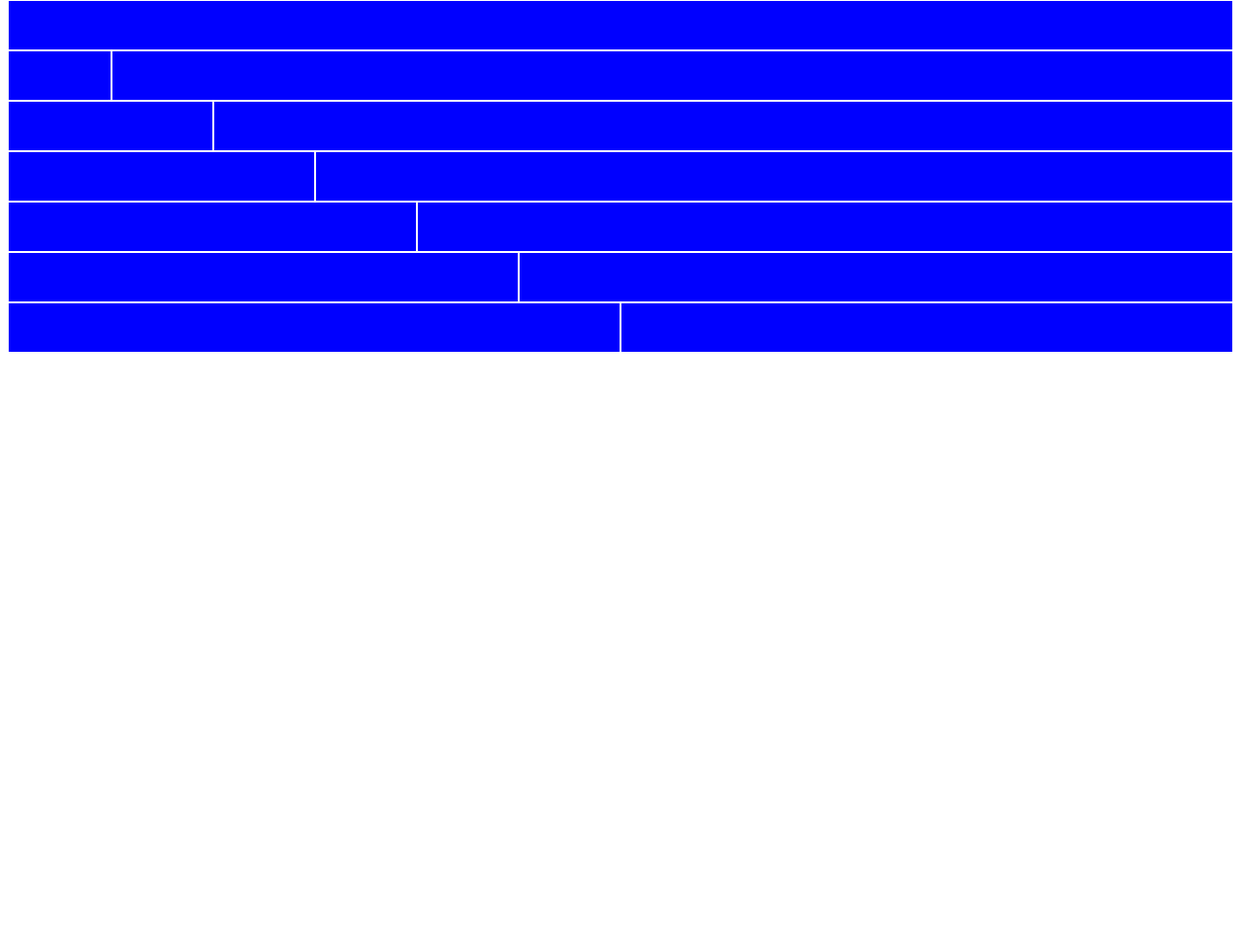
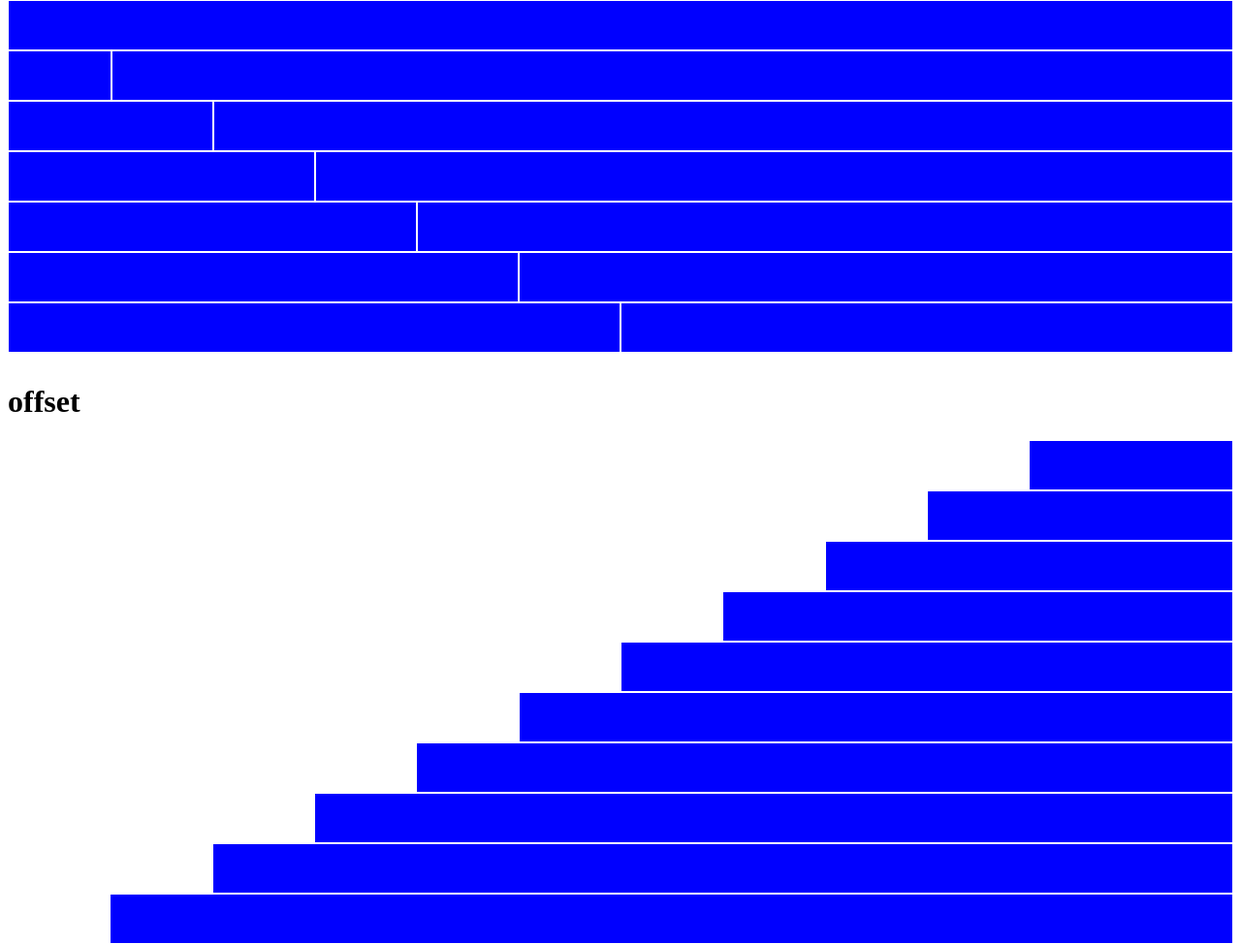
Before and after one commit to Enzo-belardo/html-css-12bool, a plain HTML site: page index.html in a window 1280 px wide. Shown: the part 449-1423 px from the top of the page at 97% size. Before the commit the page ends 829 px from the top, so only its background shows below. Drawn offline with Linux system fonts and the light colour scheme.

Commit message:
aggiunto ultimo articolo delle col con offset

```diff
--- a/12bool.css
+++ b/12bool.css
@@ -1,3 +1,9 @@
+[class*="col-"]{
+    background-color: blue;
+    border: solid 1px white;
+
+}
+
 .col-1{
     flex-basis: calc((100% / 12) *1);
 }
@@ -35,8 +41,40 @@
     flex-basis: calc((100% / 12) *12);
 }
 
-[class*="col-"]{
-    background-color: blue;
-    border: solid 1px white;
 
+.col-offset-1{
+    margin-left: calc((100% / 12) *1);
 }
+.col-offset-2{
+    margin-left: calc((100% / 12) *2);
+}
+.col-offset-3{
+    margin-left: calc((100% / 12) *3);
+}
+.col-offset-4{
+    margin-left: calc((100% / 12) *4);
+}
+.col-offset-5{
+    margin-left: calc((100% / 12) *5);
+}
+.col-offset-6{
+    margin-left: calc((100% / 12) *6);
+}
+.col-offset-7{
+    margin-left: calc((100% / 12) *7);
+}
+.col-offset-8{
+    margin-left: calc((100% / 12) *8);
+}
+.col-offset-9{
+    margin-left: calc((100% / 12) *9);
+}
+.col-offset-10{
+    margin-left: calc((100% / 12) *10);
+}
+.col-offset-11{
+    margin-left: calc((100% / 12) *11);
+}
+.col-offset-12{
+    margin-left: calc((100% / 12) *12);
+}
--- a/index.html
+++ b/index.html
@@ -91,8 +91,40 @@
                     <div class="col col-6"></div>
                 </div>
             </div>
+            <div class="space">
+                <h1>offset</h1>
+                <div class="row">
+                    <div class="col col-2 col-offset-10"></div>
+                </div>
+                <div class="row">
+                    <div class="col col-3 col-offset-9"></div>
+                </div>
+                <div class="row">
+                    <div class="col col-4 col-offset-8"></div>
+                </div>
+                <div class="row">
+                    <div class="col col-5 col-offset-7"></div>
+                </div>
+                <div class="row">
+                    <div class="col col-6 col-offset-6"></div>
+                </div>
+                <div class="row">
+                    <div class="col col-7 col-offset-5"></div>
+                </div>
+                <div class="row">
+                    <div class="col col-8 col-offset-4"></div>
+                </div>
+                <div class="row">
+                    <div class="col col-9 col-offset-3"></div>
+                </div>
+                <div class="row">
+                    <div class="col col-10 col-offset-2"></div>
+                </div>
+                <div class="row">
+                    <div class="col col-11 col-offset-1"></div>
+                </div>
+            </div>
         </div>
     </main>
-
 </body>
 </html>
```
